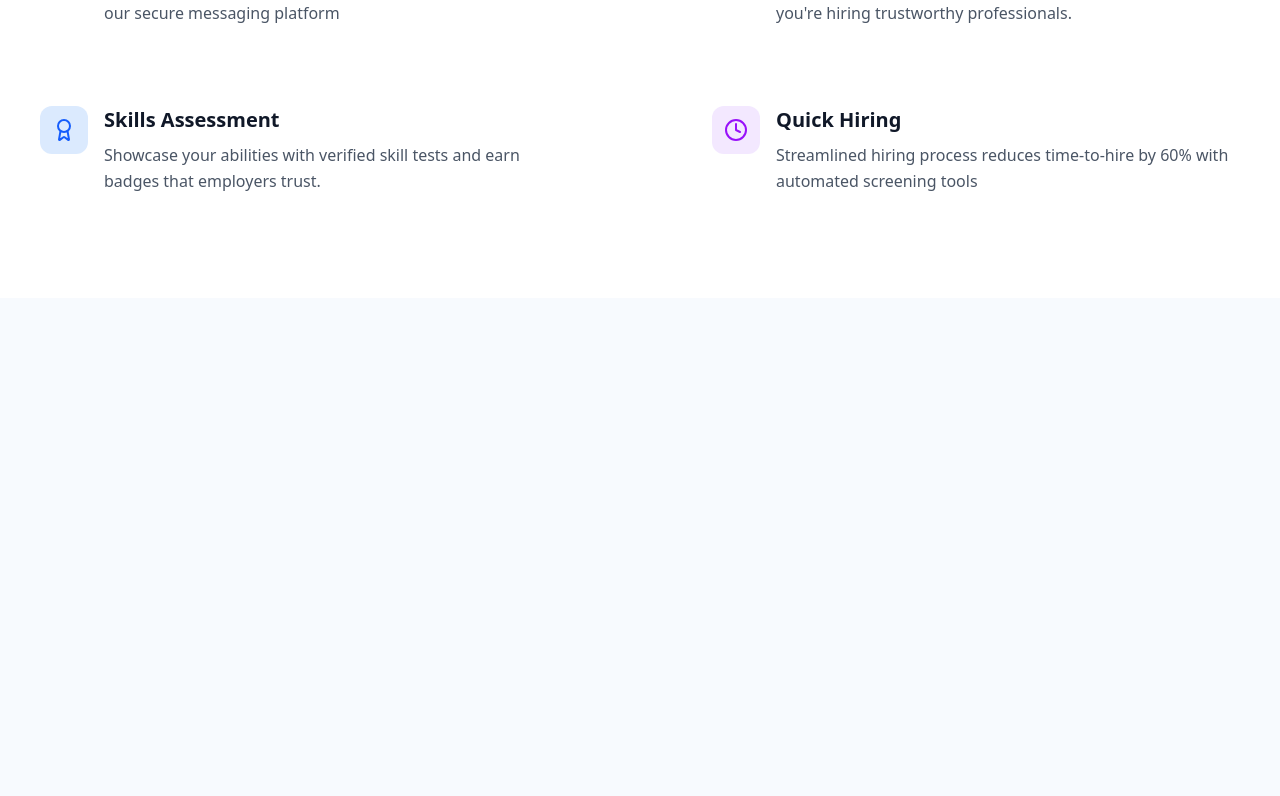
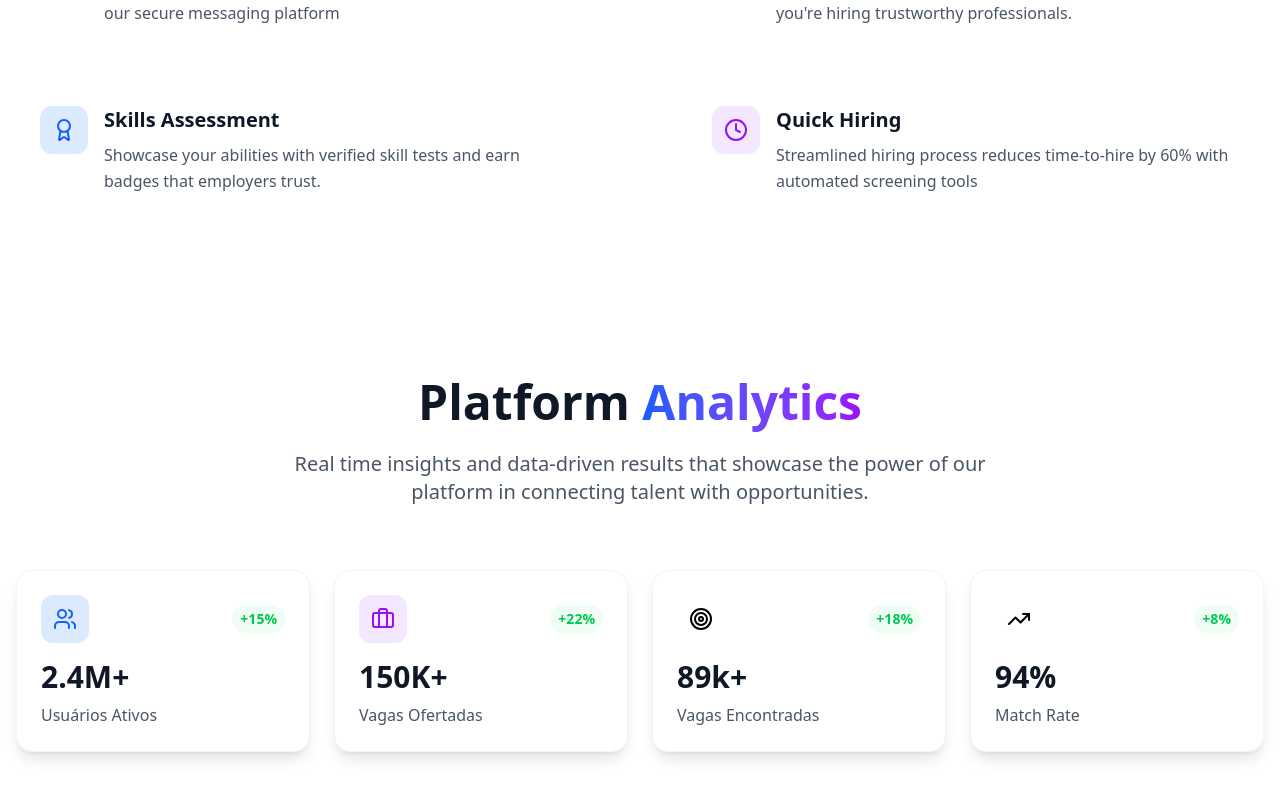
Before and after one commit to CorreaBrunoMiguel/job-portal, a React (Vite) app in the folder frontend/job-portal/: page / in a window 1280 px wide. Shown: the part 1849-2645 px from the top of the page. Built offline with nearby package versions, Linux system fonts and the light colour scheme.

Commit message:
criar analytics components

```diff
--- a/frontend/job-portal/src/pages/LandingPage/LandingPage.jsx
+++ b/frontend/job-portal/src/pages/LandingPage/LandingPage.jsx
@@ -3,6 +3,7 @@ import React from "react";
 import Hero from "./components/Hero";
 import Header from "./components/Header";
 import Features from "./components/Features";
+import Analytics from "./components/Analytics";
 
 const LandingPage = () => {
   return (
@@ -10,6 +11,7 @@ const LandingPage = () => {
       <Header />
       <Hero />
       <Features />
+      <Analytics />
     </div>
   );
 };
--- /dev/null
+++ b/frontend/job-portal/src/pages/LandingPage/components/Analytics.jsx
@@ -0,0 +1,91 @@
+import { color, motion } from "framer-motion";
+import { TrendingUp, Users, Briefcase, Target } from "lucide-react";
+
+const Analytics = () => {
+  const stats = [
+    {
+      icon: Users,
+      title: "Usuários Ativos",
+      value: "2.4M+",
+      growth: "+15%",
+      color: "blue",
+    },
+    {
+      icon: Briefcase,
+      title: "Vagas Ofertadas",
+      value: "150K+",
+      growth: "+22%",
+      color: "purple",
+    },
+    {
+      icon: Target,
+      title: "Vagas Encontradas",
+      value: "89k+",
+      growth: "+18%",
+      color: "green",
+    },
+    {
+      icon: TrendingUp,
+      title: "Match Rate",
+      value: "94%",
+      growth: "+8%",
+      color: "orange",
+    },
+  ];
+
+  return (
+    <section className="relative overflow-hidden bg-white py-20">
+      <div className="container mx-auto px-4">
+        <motion.div
+          initial={{ opacity: 0, y: 30 }}
+          whileInView={{ opacity: 1, y: 0 }}
+          transition={{ duration: 0.8 }}
+          viewport={{ once: true }}
+          className="mb-16 text-center"
+        >
+          <h2 className="mb-6 text-4xl font-bold text-gray-900 md:text-5xl">
+            Platform{" "}
+            <span className="bg-gradient-to-r from-blue-600 to-purple-600 bg-clip-text text-transparent">
+              Analytics
+            </span>
+          </h2>
+          <p className="mx-auto max-w-3xl text-xl text-gray-600">
+            Real time insights and data-driven results that showcase the power
+            of our platform in connecting talent with opportunities.{" "}
+          </p>
+        </motion.div>
+
+        {/* Stats Cards */}
+        <div className="mb-16 grid grid-cols-1 gap-6 md:grid-cols-2 lg:grid-cols-4">
+          {stats.map((stat, index) => (
+            <motion.div
+              key={index}
+              initial={{ opacity: 0, y: 30 }}
+              whileInView={{ opacity: 1, y: 0 }}
+              transition={{ delay: index * 0.1, duration: 0.6 }}
+              viewport={{ once: true }}
+              className="rounded-2xl border border-gray-100 bg-white p-6 shadow-lg transition-all duration-300 hover:shadow-xl"
+            >
+              <div className="mb-4 flex items-center justify-between">
+                <div
+                  className={`h-12 w-12 bg-${stat.color}-100 flex items-center justify-center rounded-xl`}
+                >
+                  <stat.icon className={`h-6 w-6 text-${stat.color}-600`} />
+                </div>
+                <span className="rounded-full bg-green-50 px-2 py-1 text-sm font-semibold text-green-500">
+                  {stat.growth}
+                </span>
+              </div>
+              <h3 className="mb-2 text-3xl font-bold text-gray-900">
+                {stat.value}
+              </h3>
+              <p className="text-gray-600">{stat.title}</p>
+            </motion.div>
+          ))}
+        </div>
+      </div>
+    </section>
+  );
+};
+
+export default Analytics;
```
